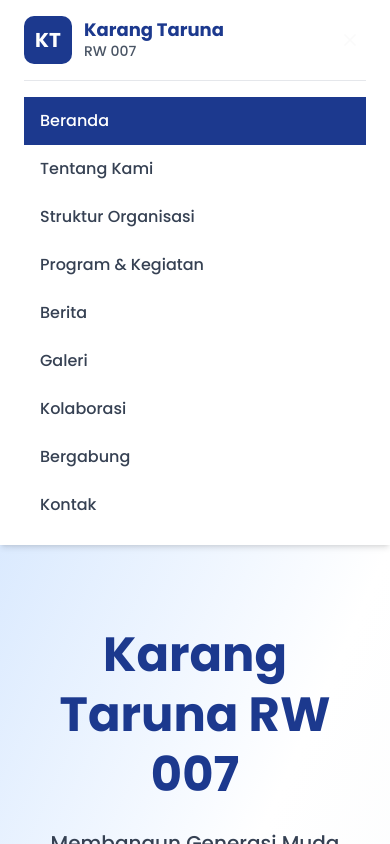
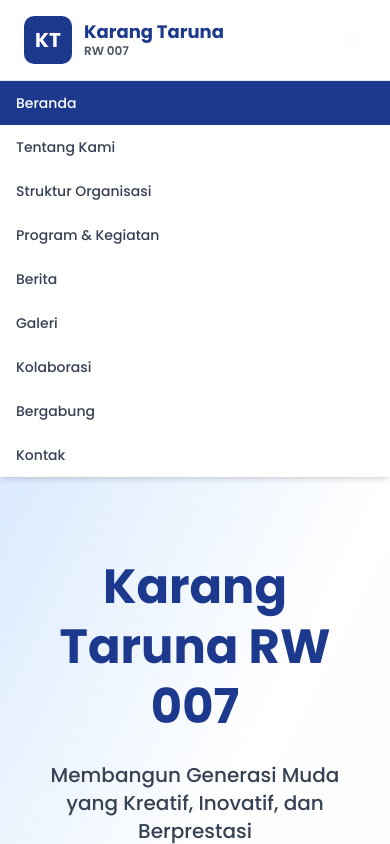
Before and after one commit to Farh4nHanz/kartar-rw-007, a React (Vite) app in the folder apps/web/: page / in a window 390 px wide. Both pictures are taken after a click on the button "Open menu". Shown: the top 844 px of the page. Built offline with nearby package versions, Linux system fonts and the light colour scheme.

Commit message:
style(component): update some component's classnames

```diff
--- a/apps/web/src/components/header.tsx
+++ b/apps/web/src/components/header.tsx
@@ -27,7 +27,7 @@ export default function Header() {
 	const isActive = (path: string) => location.pathname === path;
 
 	return (
-		<header className="sticky top-0 z-50 bg-white px-6 shadow-md lg:px-8">
+		<header className="sticky top-0 z-50 bg-white shadow-md *:not-last:px-6 lg:px-8">
 			<div className="flex h-20 items-center justify-between">
 				{/* Logo */}
 				<Link to="/" className="group flex items-center space-x-3">
@@ -39,7 +39,7 @@ export default function Header() {
 						<span className="font-bold text-blue-900 text-lg leading-tight">
 							Karang Taruna
 						</span>
-						<span className="font-medium text-gray-600 text-sm">RW 007</span>
+						<span className="font-semibold text-gray-600 text-xs">RW 007</span>
 					</div>
 				</Link>
 
@@ -87,13 +87,13 @@ export default function Header() {
 
 			{/* Mobile Navigation */}
 			<Activity mode={isOpen ? "visible" : "hidden"}>
-				<nav className="border-gray-200 border-t py-4 lg:hidden">
+				<nav className="border-gray-200 border-t lg:hidden">
 					{links.map((item) => (
 						<Link
 							key={item.label}
 							to={item.to}
 							className={cn(
-								"block px-4 py-3 font-medium text-base transition-colors duration-200",
+								"block px-4 py-3 font-medium text-sm transition-colors duration-200",
 								isActive(item.to)
 									? "bg-blue-900 text-white"
 									: "text-gray-700 hover:bg-blue-50 hover:text-blue-900",
--- a/apps/web/src/routes/index.tsx
+++ b/apps/web/src/routes/index.tsx
@@ -19,7 +19,7 @@ function HomeComponent() {
 		<div className="flex h-fit min-h-screen w-full flex-col items-center *:px-6 *:not-first:py-16">
 			{/* Hero Section */}
 			<section className="flex w-full justify-center bg-linear-to-br from-blue-100 via-white to-gray-50 py-20">
-				<div className="w-full max-w-4xl px-6 text-center">
+				<div className="w-full max-w-4xl text-center">
 					<h1 className="mb-6 font-bold text-5xl text-blue-900 leading-tight md:text-6xl">
 						Karang Taruna RW 007
 					</h1>
```
